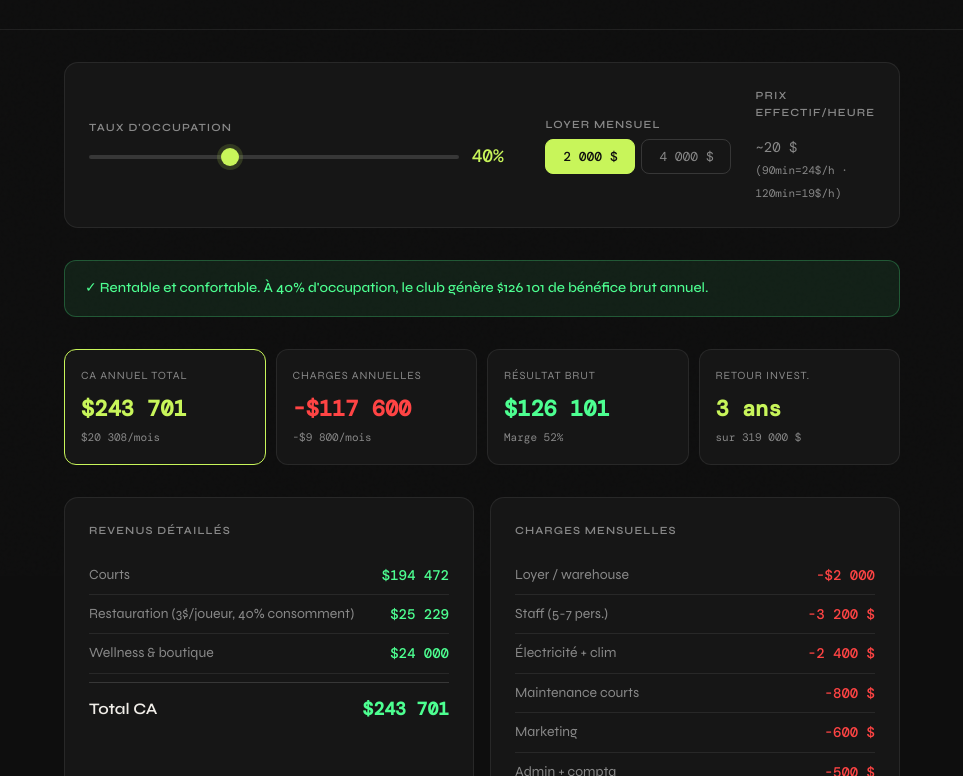
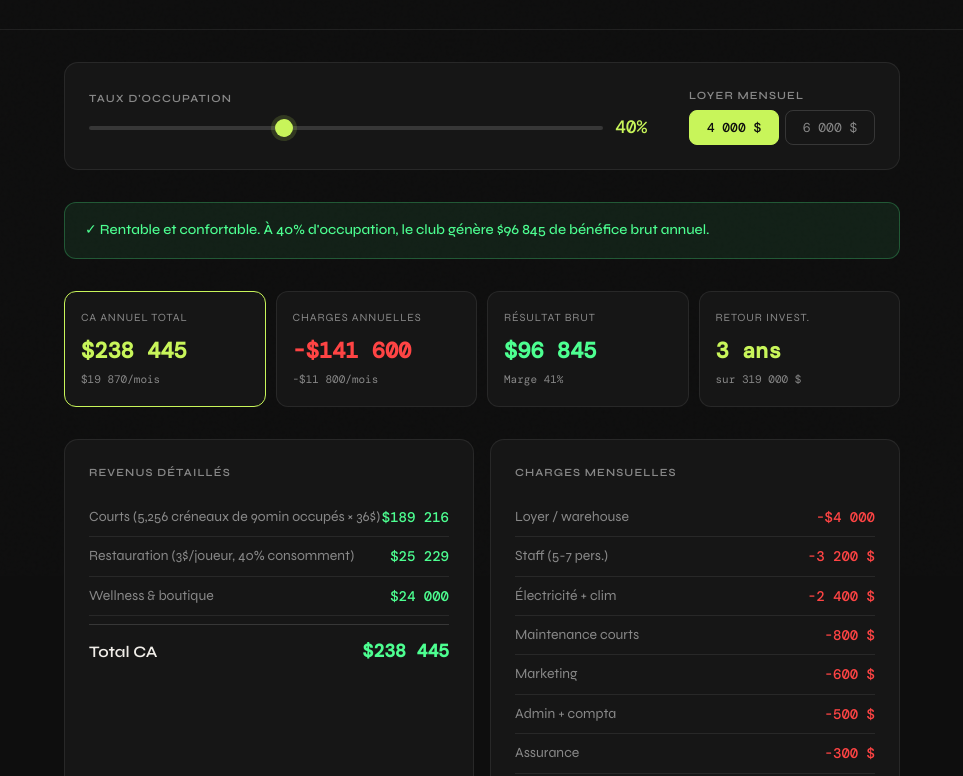
Before and after one commit to Julinhio/chiquita-padel, a plain HTML site: page index.html in a window 1280 px wide. Shown: the part 224-1000 px from the top of the page, without its empty margins (158-1121 px from the left). Drawn offline with nearby package versions, Linux system fonts and the light colour scheme.

Commit message:
fix price per slot 36$

```diff
--- a/index.html
+++ b/index.html
@@ -4,7 +4,7 @@
 <head>
     <meta charset="UTF-8">
     <meta name="viewport" content="width=device-width, initial-scale=1.0">
-    <title>Chiquita Padel Da Nang — Modèle Financier</title>
+    <title>Chiquita Academy Da Nang — Modèle Financier</title>
     <link
         href="https://fonts.googleapis.com/css2?family=DM+Mono:wght@400;500&family=Syne:wght@400;500;600;700&display=swap"
         rel="stylesheet">
@@ -526,7 +526,7 @@
                     <div class="logo-icon">🏸</div>
                     <span class="logo-label"
                         style="font-size:13px;font-weight:600;letter-spacing:0.12em;text-transform:uppercase;color:var(--muted);">Chiquita
-                        Club</span>
+                        Academy</span>
                 </div>
             </div>
             <div style="font-family:'DM Mono',monospace;font-size:12px;color:var(--muted);">Da Nang, Vietnam · v1.0 ·
@@ -553,16 +553,10 @@
             <div class="control-group" style="flex:0;min-width:auto;">
                 <span class="control-label">Loyer mensuel</span>
                 <div class="toggle-group">
-                    <button class="toggle-btn active" id="btn-2k" onclick="setRent(2000)"
-                        style="min-width:90px;white-space:nowrap;">2 000 $</button>
-                    <button class="toggle-btn" id="btn-4k" onclick="setRent(4000)"
+                    <button class="toggle-btn active" id="btn-4k" onclick="setRent(4000)"
                         style="min-width:90px;white-space:nowrap;">4 000 $</button>
-                </div>
-            </div>
-            <div class="control-group" style="flex:0;min-width:auto;">
-                <span class="control-label">Prix effectif/heure</span>
-                <div style="font-family:'DM Mono',monospace;font-size:14px;color:var(--muted);padding-top:8px;">
-                    ~20 $ <span style="font-size:11px;">(90min=24$/h · 120min=19$/h)</span>
+                    <button class="toggle-btn" id="btn-6k" onclick="setRent(6000)"
+                        style="min-width:90px;white-space:nowrap;">6 000 $</button>
                 </div>
             </div>
         </div>
@@ -595,7 +589,8 @@
         <div class="grid-2">
             <div class="panel">
                 <div class="panel-title">Revenus détaillés</div>
-                <div class="row-item"><span class="lbl">Courts</span><span class="val pos" id="r-courts">—</span></div>
+                <div class="row-item"><span class="lbl" id="lbl-courts">Courts</span><span class="val pos"
+                        id="r-courts">—</span></div>
                 <div class="row-item"><span class="lbl">Restauration (3$/joueur, 40% consomment)</span><span
                         class="val pos" id="r-food">—</span></div>
                 <div class="row-item"><span class="lbl">Wellness & boutique</span><span class="val pos"
@@ -633,18 +628,18 @@
     </div>
 
     <div class="footer">
-        Chiquita Club · Da Nang, Vietnam · Modèle de faisabilité v1.0<br>
-        Chiquita Padel — Tous droits réservés 2026
+        Chiquita Academy · Da Nang, Vietnam · Modèle de faisabilité v1.0<br>
+        Tous droits réservés 2025
     </div>
 
     <script>
-        let rent = 2000;
+        let rent = 4000;
         let occ = 40;
 
         function setRent(r) {
             rent = r;
-            ['btn-2k', 'btn-4k'].forEach(id => document.getElementById(id).classList.remove('active'));
-            document.getElementById(r === 2000 ? 'btn-2k' : 'btn-4k').classList.add('active');
+            ['btn-4k', 'btn-6k'].forEach(id => document.getElementById(id).classList.remove('active'));
+            document.getElementById(r === 4000 ? 'btn-4k' : 'btn-6k').classList.add('active');
             update();
         }
 
@@ -662,7 +657,7 @@
             const totalSlotsPerYear = 4 * slotsPerCourtPerDay * 365;
             const usedSlots = Math.round(totalSlotsPerYear * occPct / 100);
             // Prix moyen par créneau 90min = 36$, 120min = 38$ → moyenne ~37$
-            const pricePerSlot = 37;
+            const pricePerSlot = 36;
             const revCourts = usedSlots * pricePerSlot;
             // Restauration : 4 joueurs/créneau, 40% consomment, 3$ en moyenne
             const playersPerYear = usedSlots * 4;
@@ -698,6 +693,7 @@
             document.getElementById('m-roi').textContent = roi;
             document.getElementById('m-roi').className = 'm-value ' + (d.result > 0 ? 'acc' : 'neg');
 
+            document.getElementById('lbl-courts').textContent = `Courts (${d.usedSlots.toLocaleString()} créneaux de 90min occupés × 36$)`;
             document.getElementById('r-courts').textContent = fmt(d.revCourts);
             document.getElementById('r-food').textContent = fmt(d.revFood);
             document.getElementById('r-wellness').textContent = fmt(d.revWellness);
```
